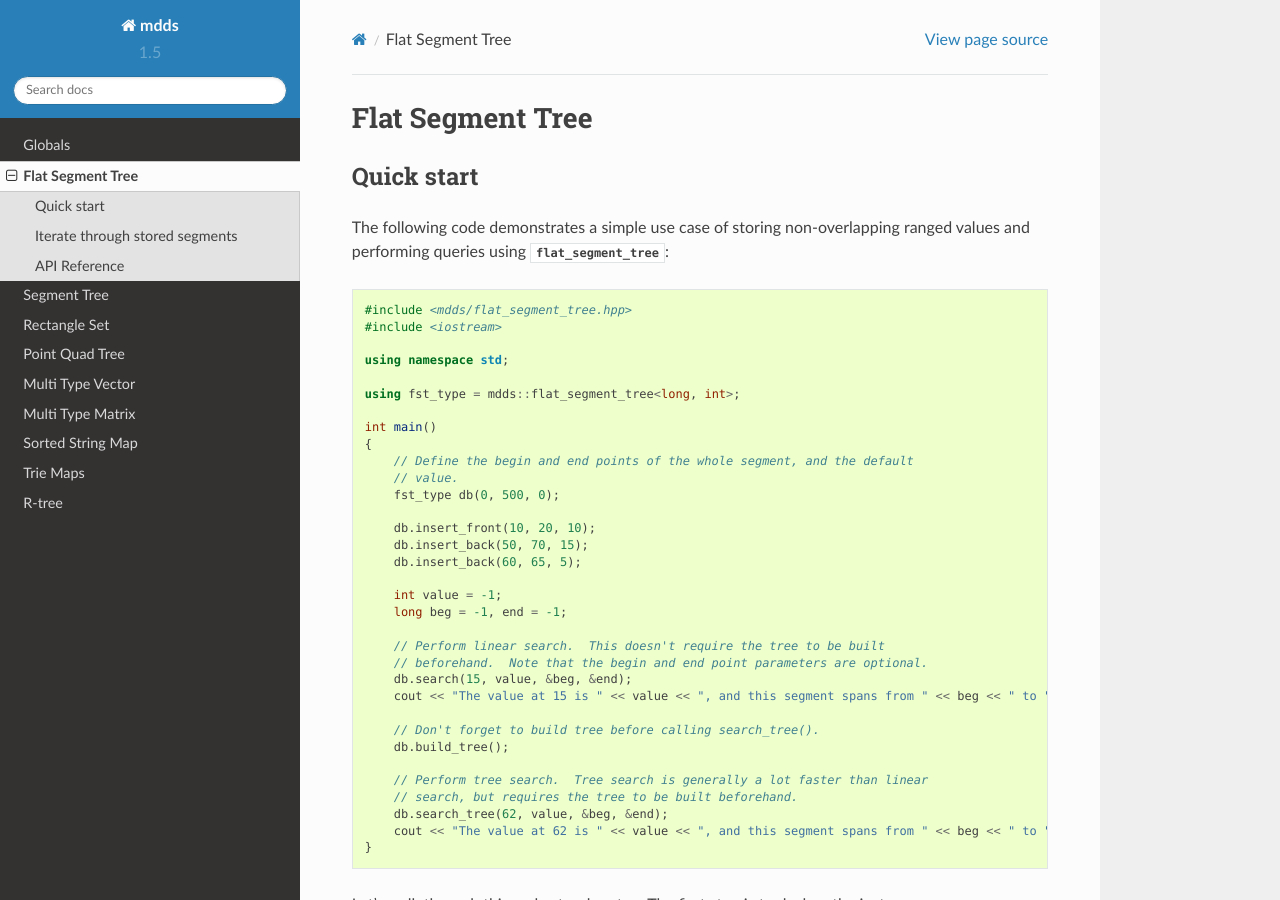
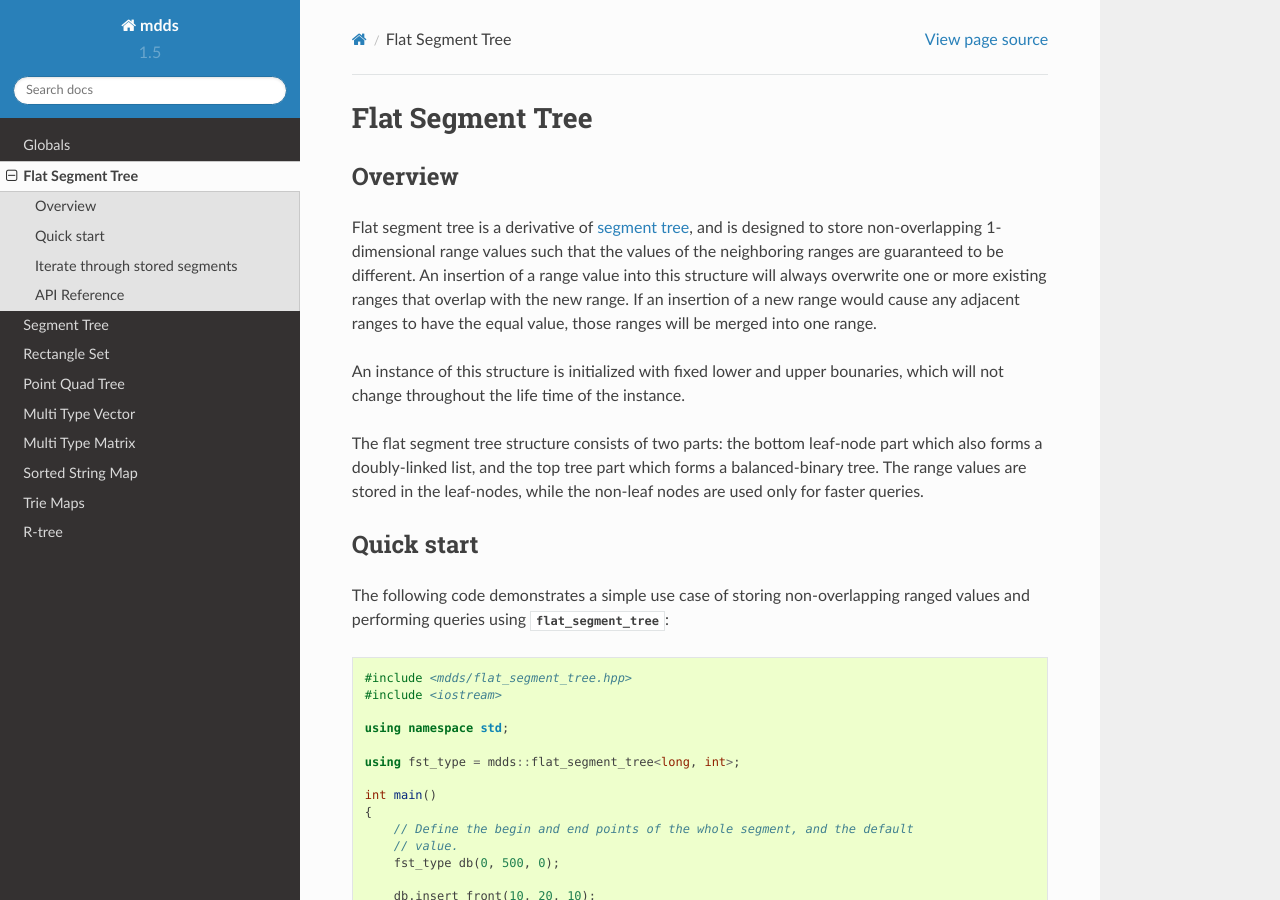
Before and after one commit to kohei-us/mdds, a Sphinx documentation site: the page built from doc/flat_segment_tree.rst, in a window 1280 px wide and 900 px high. Built offline with Sphinx 7.4.7 and the Read the Docs theme 2.0.0, drawn with Linux system fonts in a browser that asks for light colours.

Commit message:
Add an overview of flat segment tree.
I should probably add some kind of an illustration here...

This is related to #41.

```diff
--- a/doc/flat_segment_tree.rst
+++ b/doc/flat_segment_tree.rst
@@ -2,6 +2,27 @@
 
 Flat Segment Tree
 =================
+
+Overview
+--------
+
+Flat segment tree is a derivative of `segment tree
+<https://en.wikipedia.org/wiki/Segment_tree>`_, and is designed to store
+non-overlapping 1-dimensional range values such that the values of the
+neighboring ranges are guaranteed to be different.  An insertion of a range
+value into this structure will always overwrite one or more existing ranges
+that overlap with the new range.  If an insertion of a new range would cause
+any adjacent ranges to have the equal value, those ranges will be merged into
+one range.
+
+An instance of this structure is initialized with fixed lower and upper
+bounaries, which will not change throughout the life time of the instance.
+
+The flat segment tree structure consists of two parts: the bottom leaf-node
+part which also forms a doubly-linked list, and the top tree part which forms
+a balanced-binary tree.  The range values are stored in the leaf-nodes, while
+the non-leaf nodes are used only for faster queries.
+
 
 Quick start
 -----------
```
